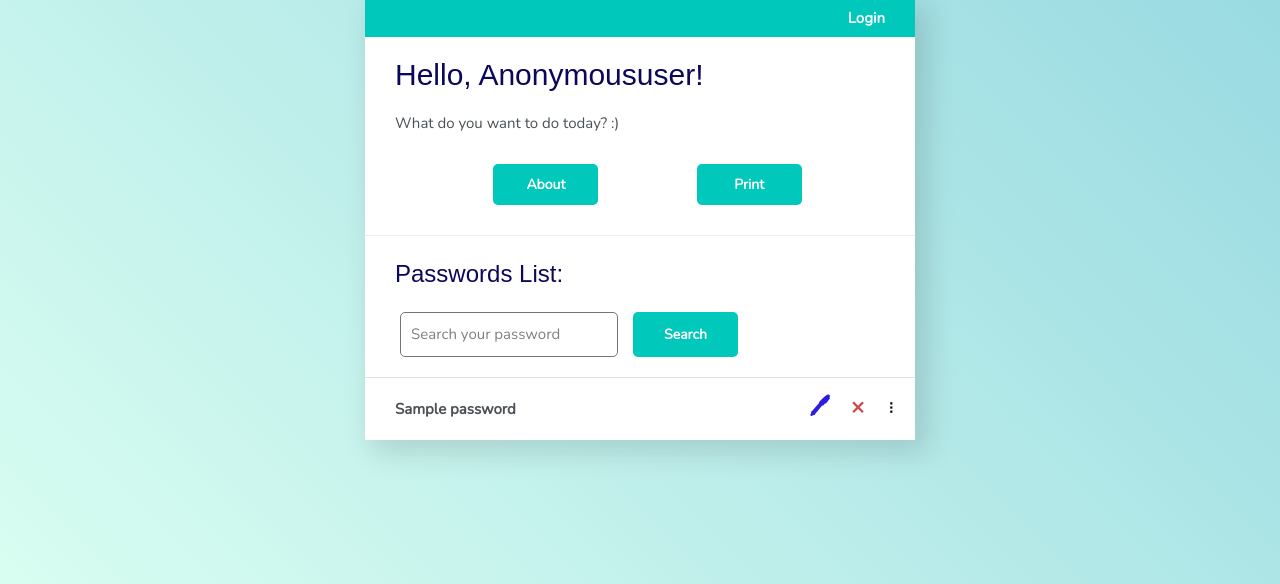
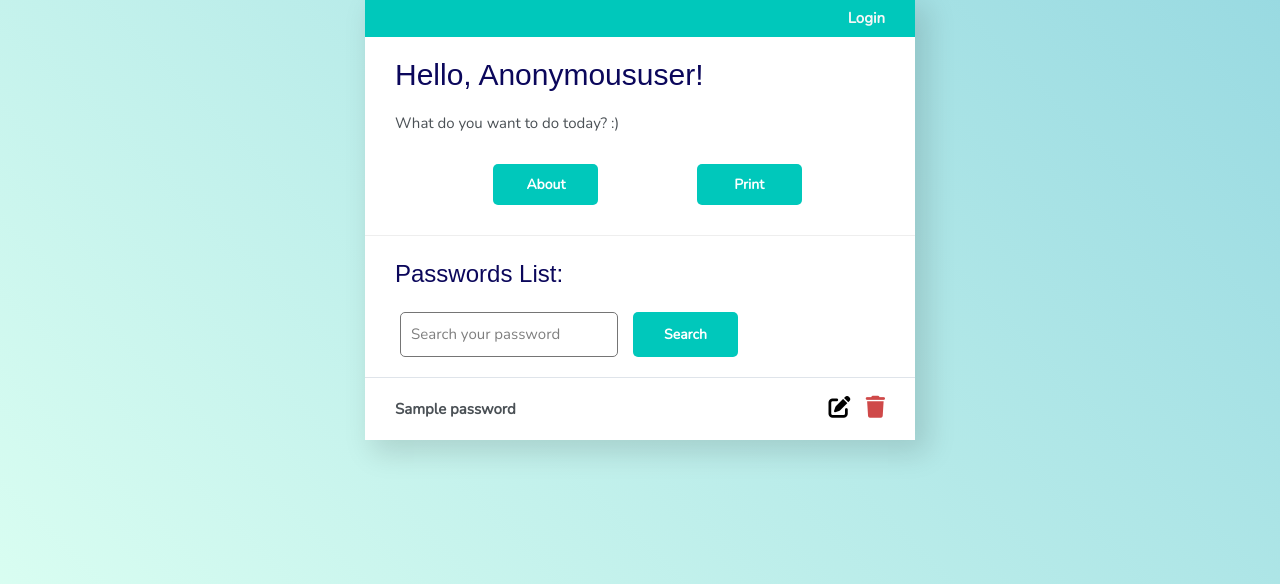
Before and after one commit to diogenes-souza/password-manager, a Django app: template base/templates/base/passwords_list.html in a window 1280 px wide. Shown: the part 91-675 px from the top of the page. Run offline with Django 3.2, Linux system fonts and the light colour scheme; the template is opened without the code that fills it: most values are stand-ins (such as "Sample title", 1, 10 or a date in 2020); some libraries are stand-ins or nearby versions.

Commit message:
password list minor adjustments.

```diff
--- a/base/templates/base/main.html
+++ b/base/templates/base/main.html
@@ -137,7 +137,7 @@
         .update-link {
             text-decoration: none;
             font-weight: 900;
-            color: #2c1ce1;
+            color: black;
             font-size: 22px;
             line-height: 0;
             padding: 20px 0px;
@@ -150,9 +150,10 @@
             font-size: 22px;
             line-height: 0;
             padding: 20px 0px;
+            margin: 0 2rem 0 0;
         }
 
-        /*Handle Classes*/
+        /*Handle Classes
 
         .handle {
             display: inline-block;
@@ -177,7 +178,7 @@
             background-color: #f1f2f6;
             color: black;
             border: #ced6e0 1px solid;
-        }
+        }*/
 
         .selectedPassword {
             opacity: 0.6;
--- a/base/templates/base/passwords_list.html
+++ b/base/templates/base/passwords_list.html
@@ -111,9 +111,9 @@
 
 
         <div class="password-controls">
-            <a class="update-link" href="{% url 'password-update' Passwords.id %}">&#128394;</a>
-            <a class="delete-link" href="{% url 'password-delete' Passwords.id %}">&nbsp;&nbsp;&nbsp;&#215;</a>
-            <span class="handle">&nbsp;&#10247;</span>
+            <a class="update-link" href="{% url 'password-update' Passwords.id %}"><i class="fa-solid fa-pen-to-square"></i>&#160;&#160;</a>
+            <a class="delete-link" href="{% url 'password-delete' Passwords.id %}"><i class="fa-solid fa-trash"></i></a>
+            <!--<span class="handle">&nbsp;&#10247;</span>-->
         </div>
     </div>
 
```
